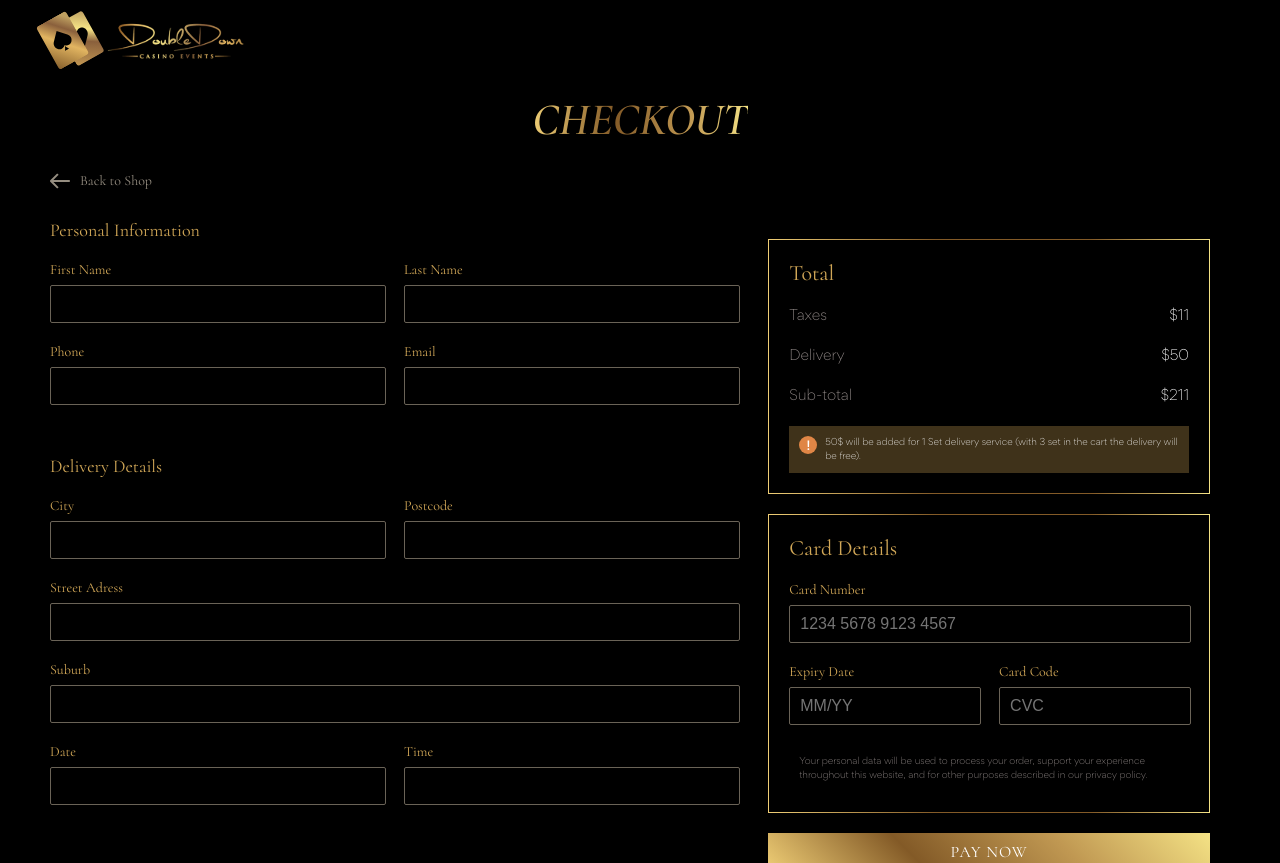
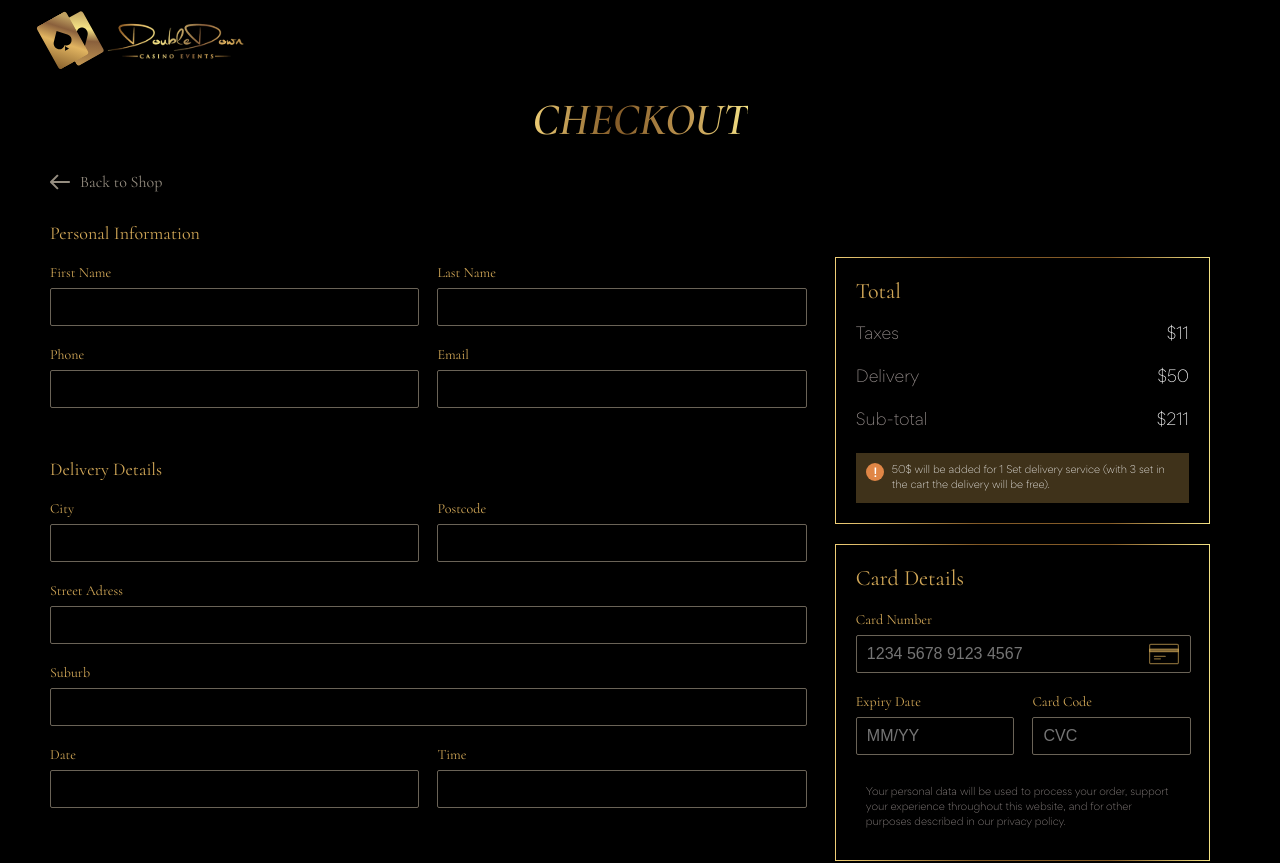
Before and after one commit to KhengJohn/DoubleDownApp, a React (Create React App) app: page /cart/checkout in a window 1280 px wide. Shown: the top 863 px of the page. Built offline with nearby package versions, Linux system fonts and the light colour scheme.

Commit message:
Checkout (Large Screen)

```diff
--- a/src/common/assets/images.js
+++ b/src/common/assets/images.js
@@ -66,3 +66,4 @@ export const addressIcon = `${process.env.PUBLIC_URL}/assets/images/pin 1.svg`;
 export const backArrow = `${process.env.PUBLIC_URL}/assets/images/backArrow.svg`;
 export const success = `${process.env.PUBLIC_URL}/assets/images/confirmation 1.svg`;
 export const hidePassword = `${process.env.PUBLIC_URL}/assets/images/hide-password.svg`;
+export const cardInputIcon = `${process.env.PUBLIC_URL}/assets/images/card-input-icon.svg`;
--- a/src/pages/public/Cart.jsx
+++ b/src/pages/public/Cart.jsx
@@ -225,7 +225,6 @@ const Cart = () => {
               style={{
                 display: "flex",
                 width: "60%",
-                justifyContent: "space-between",
               }}
             >
               <div className="main-cart-total"
--- a/src/pages/public/Checkout.jsx
+++ b/src/pages/public/Checkout.jsx
@@ -5,6 +5,7 @@ import {
   logoT,
   backArrow,
   warningIcon,
+  cardInputIcon,
 } from "../../common/assets/images";
 import { Link } from "react-router-dom";
 import { useNavigate } from "react-router-dom";
@@ -15,12 +16,7 @@ const Checkout = () => {
     navigate("/cart/success");
   };
   return (
-    <div
-      style={{
-        position: "relative",
-        padding: "100px 50px",
-      }}
-    >
+    <div className="black-bg-padding">
       <Link to={"/"}>
         <div className="logo-container">
           <img
@@ -57,29 +53,8 @@ const Checkout = () => {
           />
         </div>
       </Link>
-      <div
-        style={{
-          position: "relative",
-          display: "flex",
-          flexDirection: "column",
-          gap: "2rem",
-          justifyContent: "center",
-          alignItems: "center",
-          margin: "auto",
-          width: "100%",
-        }}
-      >
-        <span
-          className="cormorant-font gradient-text"
-          style={{
-            fontSize: "45px",
-            fontWeight: 600,
-            textTransform: "uppercase",
-            textAlign: "center",
-            lineHeight: "89%",
-            fontStyle: "italic",
-          }}
-        >
+      <div className="main-cart-container">
+        <span className="main-cart-heading cormorant-font gradient-text">
           Checkout
         </span>
         <div
@@ -90,17 +65,7 @@ const Checkout = () => {
             gap: "30px",
           }}
         >
-          <span
-            className="cormorant-font"
-            style={{
-              fontSize: "",
-              color: "#958D80",
-              display: "flex",
-              alignItems: "center",
-              gap: "10px",
-              justifySelf: "start",
-            }}
-          >
+          <span className="main-cart-back cormorant-font">
             <img src={backArrow} alt="" /> Back to Shop
           </span>
           <div
@@ -128,169 +93,151 @@ const Checkout = () => {
                   gap: "50px",
                 }}
               >
-                <div
-                  style={{
-                    display: "flex",
-                    flexDirection: "column",
-                    gap: "20px",
-                  }}
-                >
-                  <span
-                    style={{ fontSize: "18px", color: "#D1A757" }}
-                    className="cormorant-font"
-                  >
+                <div className="checkout-content-container">
+                  <span className="cormorant-font checkout-for-title">
                     Personal Information
                   </span>
                   <div style={{ display: "flex", gap: "20px" }}>
-                    <div className="signup-form-group">
+                    <div className="checkout-form-group">
                       <label
                         for="exampleInputEmail1"
-                        className="signup-form-label"
+                        className="checkout-form-label"
                       >
                         First Name
                       </label>
                       <input
                         type="text"
-                        className="signup-form-control"
+                        className="checkout-form-control"
                         aria-describedby="nameHelp"
                       />
                     </div>
-                    <div className="signup-form-group">
+                    <div className="checkout-form-group">
                       <label
                         for="exampleInputEmail1"
-                        className="signup-form-label"
+                        className="checkout-form-label"
                       >
                         Last Name
                       </label>
                       <input
                         type="text"
-                        className="signup-form-control"
+                        className="checkout-form-control"
                         aria-describedby="nameHelp"
                       />
                     </div>
                   </div>
                   <div style={{ display: "flex", gap: "20px" }}>
-                    <div className="signup-form-group">
+                    <div className="checkout-form-group">
                       <label
                         for="exampleInputEmail1"
-                        className="signup-form-label"
+                        className="checkout-form-label"
                       >
                         Phone
                       </label>
                       <input
                         type="tel"
-                        className="signup-form-control"
+                        className="checkout-form-control"
                         aria-describedby="nameHelp"
                       />
                     </div>
-                    <div className="signup-form-group">
+                    <div className="checkout-form-group">
                       <label
                         for="exampleInputEmail1"
-                        className="signup-form-label"
+                        className="checkout-form-label"
                       >
                         Email
                       </label>
                       <input
                         type="email"
-                        className="signup-form-control"
+                        className="checkout-form-control"
                         aria-describedby="nameHelp"
                       />
                     </div>
                   </div>
                 </div>
-                <div
-                  style={{
-                    display: "flex",
-                    flexDirection: "column",
-                    gap: "20px",
-                  }}
-                >
-                  <span
-                    style={{ fontSize: "18px", color: "#D1A757" }}
-                    className="cormorant-font"
-                  >
+                <div className="checkout-content-container">
+                  <span className="cormorant-font checkout-for-title">
                     Delivery Details
                   </span>
                   <div style={{ display: "flex", gap: "20px" }}>
-                    <div className="signup-form-group">
+                    <div className="checkout-form-group">
                       <label
                         for="exampleInputEmail1"
-                        className="signup-form-label"
+                        className="checkout-form-label"
                       >
                         City
                       </label>
                       <input
                         type="text"
-                        className="signup-form-control"
+                        className="checkout-form-control"
                         aria-describedby="nameHelp"
                       />
                     </div>
-                    <div className="signup-form-group">
+                    <div className="checkout-form-group">
                       <label
                         for="exampleInputEmail1"
-                        className="signup-form-label"
+                        className="checkout-form-label"
                       >
                         Postcode
                       </label>
                       <input
                         type="text"
-                        className="signup-form-control"
+                        className="checkout-form-control"
                         aria-describedby="nameHelp"
                       />
                     </div>
                   </div>
 
-                  <div className="signup-form-group">
+                  <div className="checkout-form-group">
                     <label
                       for="exampleInputEmail1"
-                      className="signup-form-label"
+                      className="checkout-form-label"
                     >
                       Street Adress
                     </label>
                     <input
                       type="tel"
-                      className="signup-form-control"
+                      className="checkout-form-control"
                       aria-describedby="nameHelp"
                     />
                   </div>
-                  <div className="signup-form-group">
+                  <div className="checkout-form-group">
                     <label
                       for="exampleInputEmail1"
-                      className="signup-form-label"
+                      className="checkout-form-label"
                     >
                       Suburb
                     </label>
                     <input
                       type="email"
-                      className="signup-form-control"
+                      className="checkout-form-control"
                       aria-describedby="nameHelp"
                     />
                   </div>
 
                   <div style={{ display: "flex", gap: "20px" }}>
-                    <div className="signup-form-group">
+                    <div className="checkout-form-group">
                       <label
                         for="exampleInputEmail1"
-                        className="signup-form-label"
+                        className="checkout-form-label"
                       >
                         Date
                       </label>
                       <input
                         type="tel"
-                        className="signup-form-control"
+                        className="checkout-form-control"
                         aria-describedby="nameHelp"
                       />
                     </div>
-                    <div className="signup-form-group">
+                    <div className="checkout-form-group">
                       <label
                         for="exampleInputEmail1"
-                        className="signup-form-label"
+                        className="checkout-form-label"
                       >
                         Time
                       </label>
                       <input
                         type="email"
-                        className="signup-form-control"
+                        className="checkout-form-control"
                         aria-describedby="nameHelp"
                       />
                     </div>
@@ -301,172 +248,103 @@ const Checkout = () => {
             <div
               style={{
                 display: "flex",
-                width: "70%",
-                justifyContent: "space-between",
+                width: "55%",
               }}
             >
-              <div
-                style={{
-                  padding: "20px",
-                  width: "100%",
-                  height: "min-content",
-                  gap: "20px",
-                  display: "flex",
-                  flexDirection: "column",
-                }}
-              >
-                <div
-                  style={{
-                    border: "1px solid transparent",
-                    borderImage:
-                      "linear-gradient(to right, #EFCE76 0%, #835A27 38%, #835A27 73%,#F4E285 100%) 1",
-                    borderImageSlice: "1",
-                    borderImageRepeat: "stretch",
-                    padding: "20px",
-                    gap: "20px",
-                    display: "flex",
-                    flexDirection: "column",
-                  }}
-                >
-                  <span
-                    style={{ fontSize: "22px", color: "#D1A757" }}
-                    className="cormorant-font"
-                  >
+              <div className="main-checkout-total">
+                <div className="main-checkout-total-div">
+                  <span className="cormorant-font main-cart-total-heading">
                     Total
                   </span>
-                  <div
-                    style={{
-                      display: "flex",
-                      justifyContent: "space-between",
-                      color: "#9F9694",
-                    }}
-                    className="gordita-font"
-                  >
+                  <div className="gordita-font main-checkout-total-subdiv">
                     <span>Taxes</span>
                     <span style={{ color: "#fff" }}>$11</span>
                   </div>
-                  <div
-                    style={{
-                      display: "flex",
-                      justifyContent: "space-between",
-                      color: "#9F9694",
-                    }}
-                    className="gordita-font"
-                  >
+                  <div className="gordita-font main-checkout-total-subdiv">
                     <span>Delivery</span>
                     <span style={{ color: "#fff" }}>$50</span>
                   </div>
-                  <div
-                    style={{
-                      display: "flex",
-                      justifyContent: "space-between",
-                      color: "#9F9694",
-                    }}
-                    className="gordita-font"
-                  >
+                  <div className="gordita-font main-checkout-total-subdiv">
                     <span>Sub-total</span>
                     <span style={{ color: "#fff" }}>$211</span>
                   </div>
-                  <span
-                    className="gordita-font"
-                    style={{
-                      display: "flex",
-                      alignItems: "start",
-                      gap: "8px",
-                      color: "#FFF",
-                      fontSize: "09px",
-                      lineHeight: "150%",
-                      backgroundColor: "rgba(231, 185, 96, 0.27)",
-                      padding: "10px",
-                    }}
-                  >
+                  <span className="gordita-font checkout-info">
                     <img style={{ width: "18px" }} src={warningIcon} alt="" />
                     50$ will be added for 1 Set delivery service (with 3 set in
                     the cart the delivery will be free).
                   </span>
                 </div>
-                <div
-                  style={{
-                    border: "1px solid transparent",
-                    borderImage:
-                      "linear-gradient(to right, #EFCE76 0%, #835A27 38%, #835A27 73%,#F4E285 100%) 1",
-                    borderImageSlice: "1",
-                    borderImageRepeat: "stretch",
-                    padding: "20px",
-                    gap: "20px",
-                    display: "flex",
-                    flexDirection: "column",
-                  }}
-                >
-                  <span
-                    style={{ fontSize: "22px", color: "#D1A757" }}
-                    className="cormorant-font"
-                  >
+                <div className="main-checkout-total-div">
+                  <span className="cormorant-font main-cart-total-heading">
                     Card Details
                   </span>
-                  <div className="signup-form-group">
+                  <div className="checkout-form-group">
                     <label
                       for="exampleInputEmail1"
-                      className="signup-form-label"
+                      className="checkout-form-label"
                     >
                       Card Number
                     </label>
-                    <input
-                      type="email"
-                      className="signup-form-control"
-                      aria-describedby="nameHelp"
-                      placeholder="1234 5678 9123 4567"
-                    />
+
+                    <div style={{ position: "relative" }}>
+                      <input
+                        type="text"
+                        className="checkout-form-control"
+                        aria-describedby="nameHelp"
+                        placeholder="1234 5678 9123 4567"
+                      />
+                      <img
+                        style={{
+                          width: "30px",
+                          position: "absolute",
+                          top: "50%",
+                          transform: "translateY(-50%)",
+                          right: "10px",
+                          cursor: "pointer",
+                        }}
+                        src={cardInputIcon}
+                        alt=""
+                      />
+                    </div>
                   </div>
 
                   <div style={{ display: "flex", gap: "20px" }}>
-                    <div className="signup-form-group">
+                    <div className="checkout-form-group">
                       <label
                         for="exampleInputEmail1"
-                        className="signup-form-label"
+                        className="checkout-form-label"
                       >
                         Expiry Date
                       </label>
                       <input
                         type="tel"
-                        className="signup-form-control"
+                        className="checkout-form-control"
                         aria-describedby="nameHelp"
                         placeholder="MM/YY"
                       />
                     </div>
-                    <div className="signup-form-group">
+                    <div className="checkout-form-group">
                       <label
                         for="exampleInputEmail1"
-                        className="signup-form-label"
+                        className="checkout-form-label"
                       >
                         Card Code
                       </label>
                       <input
                         type="email"
-                        className="signup-form-control"
+                        className="checkout-form-control"
                         aria-describedby="nameHelp"
                         placeholder="CVC"
                       />
                     </div>
                   </div>
-                  <span
-                    className="gordita-font"
-                    style={{
-                      display: "flex",
-                      alignItems: "start",
-                      gap: "8px",
-                      color: "#9F9694",
-                      fontSize: "09px",
-                      lineHeight: "150%",
-                      padding: "10px",
-                    }}
-                  >
+                  <span className="gordita-font checkout-infoII">
                     Your personal data will be used to process your order,
                     support your experience throughout this website, and for
                     other purposes described in our privacy policy.
                   </span>
                 </div>
-                <button onClick={handlePay} className="signup-btn">
+                <button onClick={handlePay} className="main-cart-checkout-btn">
                   Pay Now
                 </button>
               </div>
--- a/src/pages/styles.css
+++ b/src/pages/styles.css
@@ -1094,23 +1094,38 @@ body {
   border: none;
   font-family: "Cormorant", serif;
   font-size: 16px;
-}
-.main-cart-t-hr{
+  width: 100%;
+}
+.main-cart-t-hr {
   width: 100%;
   border: 1px solid transparent;
-border-image: linear-gradient(to right, #EFCE76 0%, #835A27 38%, #835A27 73%, #F4E285 100%) 1;
-border-image-slice: 1;
-border-image-repeat: stretch;
-}
-.main-cart-b-hr{
+  border-image: linear-gradient(
+      to right,
+      #efce76 0%,
+      #835a27 38%,
+      #835a27 73%,
+      #f4e285 100%
+    )
+    1;
+  border-image-slice: 1;
+  border-image-repeat: stretch;
+}
+.main-cart-b-hr {
   width: 100%;
   margin-top: 20px;
   border: 1px solid transparent;
-border-image: linear-gradient(to right, #EFCE76 0%, #835A27 38%, #835A27 73%, #F4E285 100%) 1;
-border-image-slice: 1;
-border-image-repeat: stretch;
-}
-.forgot-password-subhead{
+  border-image: linear-gradient(
+      to right,
+      #efce76 0%,
+      #835a27 38%,
+      #835a27 73%,
+      #f4e285 100%
+    )
+    1;
+  border-image-slice: 1;
+  border-image-repeat: stretch;
+}
+.forgot-password-subhead {
   font-family: gordita-font;
   font-size: 12px;
   color: #c7c7c7;
@@ -1118,6 +1133,91 @@ text-align: center;
   font-weight: 100;
   line-height: 135%;
 }
+.checkout-for-title {
+  font-size: 18px;
+  color: #d1a757;
+}
+.checkout-info {
+  display: flex;
+  align-items: flex-start;
+  gap: 8px;
+  color: #fff;
+  font-size: 10px;
+  line-height: 150%;
+  background-color: rgba(231, 185, 96, 0.27);
+  padding: 10px;
+}
+.checkout-infoII {
+  display: flex;
+  align-items: flex-start;
+  gap: 8px;
+  color: #9f9694;
+  font-size: 10px;
+  line-height: 150%;
+  padding: 10px;
+}
+.checkout-form-label {
+  color: #d1a757;
+  font-size: 14px;
+  font-family: "Cormorant", serif;
+}
+.checkout-form-group {
+  display: flex;
+  flex-direction: column;
+  gap: 7px;
+  width: 100%;
+}
+.checkout-form-control {
+  padding: 09px 10px;
+  width: calc(100% - 20px);
+  background: transparent;
+  border-radius: 2px;
+  border: solid 1px #6a6357;
+  font-size: 10px;
+  color: #c7c7c7;
+  font-size: 16px;
+}
+.checkout-content-container {
+  display: flex;
+  flex-direction: column;
+  gap: 20px;
+}
+.main-checkout-total {
+  padding: 20px;
+  width: 100%;
+  height: min-content;
+  margin-top: 15px;
+  gap: 20px;
+  display: flex;
+  flex-direction: column;
+}
+.success-img{
+  width: 100px;
+  height: 100px;
+}
+.main-checkout-total-div {
+  border: 1px solid transparent;
+  border-image: linear-gradient(
+      to right,
+      #efce76 0%,
+      #835a27 38%,
+      #835a27 73%,
+      #f4e285 100%
+    )
+    1;
+  border-image-slice: 1;
+  border-image-repeat: stretch;
+  padding: 20px;
+  gap: 20px;
+  display: flex;
+  flex-direction: column;
+}
+.main-checkout-total-subdiv {
+  display: flex;
+  justify-content: space-between;
+  color: #9f9694;
+  font-size: 16px;
+}
 /* GENERAL STOP */
 
 /* < 80% */
@@ -1518,7 +1618,7 @@ line-height: 135%;
   }
   .main-cart-delIcon {
     width: 54px;
-    height:42px ;
+    height: 42px;
   }
   .main-cart-total {
     /* padding: 44px; */
@@ -1535,19 +1635,61 @@ line-height: 135%;
     font-size: 32px;
   }
   .main-cart-checkout-btn {
-    width: 659px;
     height: 80px;
     font-size: 32px;
   }
-  .main-cart-t-hr{
+  .main-cart-t-hr {
     margin-bottom: 46px;
   }
-  .main-cart-b-hr{
+  .main-cart-b-hr {
     margin-top: 40px;
   }
-  .forgot-password-subhead{
+  .forgot-password-subhead {
     font-family: gordita-font;
     font-size: 22px;
+  }
+  .checkout-for-title {
+    font-size: 50px;
+  }
+  .checkout-info {
+    gap: 15px;
+    font-size: 20px;
+    padding: 10px;
+  }
+  .checkout-infoII {
+    gap: 15px;
+    font-size: 20px;
+    padding: 10px;
+  }
+  .checkout-form-label {
+    font-size: 33px;
+  }
+  .checkout-form-group {
+    gap: 16px;
+    width: 100%;
+  }
+  .checkout-form-control {
+    padding: 09px 10px;
+    font-size: 26px;
+    height: 57.11px;
+  }
+  .checkout-content-container {
+    gap: 60px;
+  }
+  .main-checkout-total {
+    gap: 50px;
+    margin-top: 0px;
+  }
+  .success-img{
+    width: 100px;
+    height: 100px;
+  }
+  .main-checkout-total-div {
+    gap: 50px;
+    padding: 44px 20px 76px 20px;
+  }
+  .main-checkout-total-subdiv {
+    font-size: 32px;
   }
 }
 /* 80% */
```
Also changed, not shown: src/components/cart/SuccessfulPayment.jsx (+5 -18 lines), public/assets/images/card-input-icon.svg (added). Lines whose indentation alone changed are shown as unchanged.
